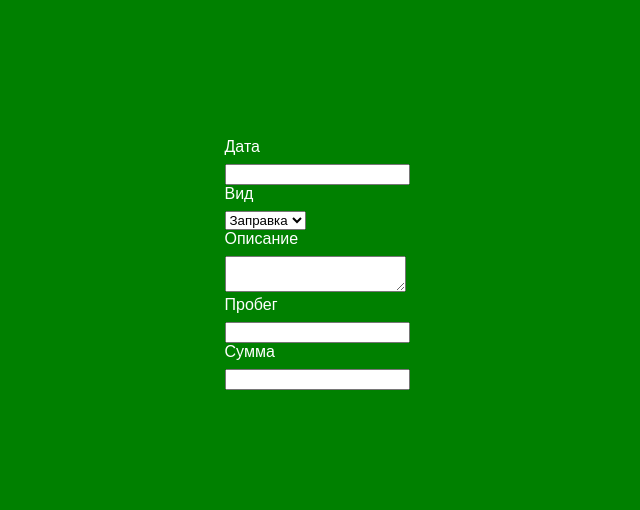
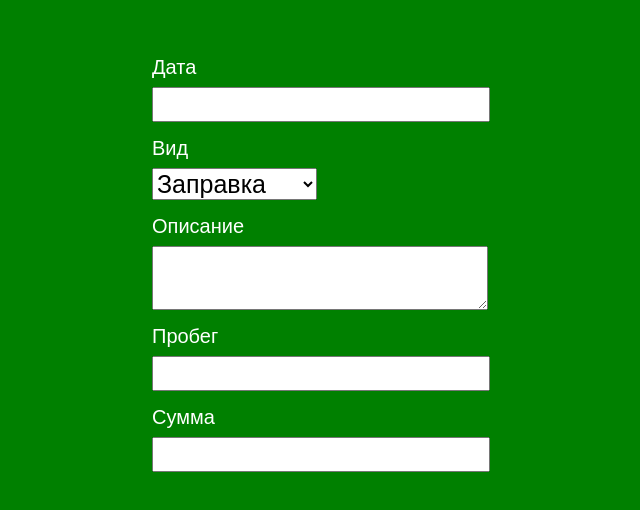
Before and after one commit to DevDimon/myCar, a React (Vite) app: page / in a window 1280 px wide. Shown: the part 136-646 px from the top of the page, without its empty margins (323-963 px from the left). Built offline with nearby package versions, Linux system fonts and the light colour scheme.

Commit message:
feat: edit css file

```diff
--- a/src/components/EditEvent.css
+++ b/src/components/EditEvent.css
@@ -3,4 +3,41 @@
     flex-direction: column;
     justify-content: center;
     height: 100vh;
+    gap: 15px;
+    font-size: 20px;
 }
+
+.data-edit-event input {
+    display: flex;
+    flex-direction: column;
+    font-size: 25px;
+    width: 100%;
+}
+
+.form-edit-event select {
+    display: flex;
+    flex-direction: column;
+    font-size: 25px;
+    width: 50%;
+}
+
+.description-edit-event textarea {
+    display: flex;
+    flex-direction: column;
+    font-size: 25px;
+    width: 100%;
+}
+
+.mileage-edit-event input {
+    display: flex;
+    flex-direction: column;
+    font-size: 25px;
+    width: 100%;
+}
+
+.sum-edit-event input {
+    display: flex;
+    flex-direction: column;
+    font-size: 25px;
+    width: 100%;
+}
```
